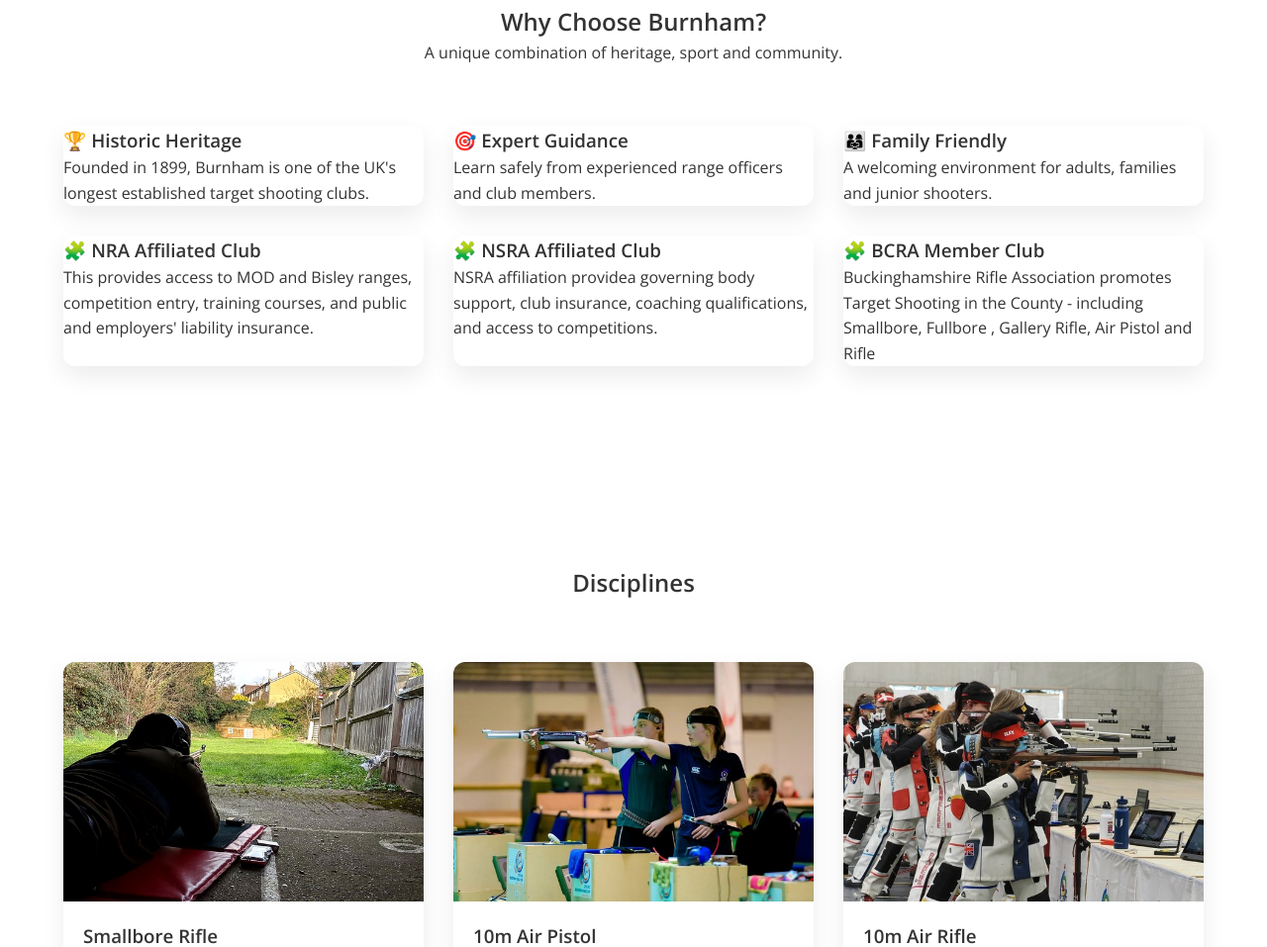
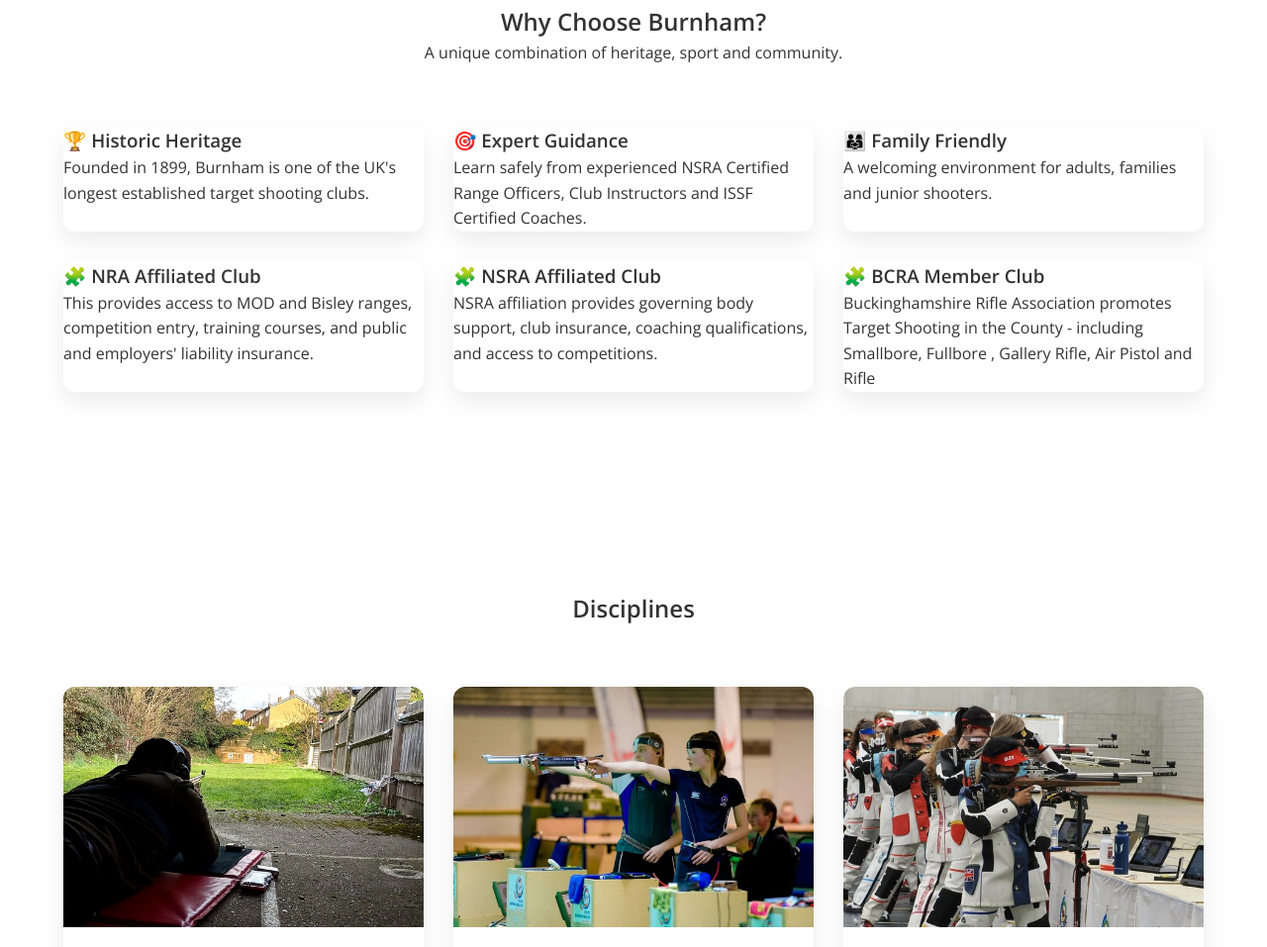
Before and after one commit to suprasgit/BTSC-Web, a website: page index.html in a window 1280 px wide. Shown: the part 1081-2038 px from the top of the page at 99% size. Drawn offline with nearby package versions, Linux system fonts and the light colour scheme; some packages are replaced by stand-ins of ours.

Commit message:
Revise content for historical and club information
Updated text for clarity and detail in various sections.

```diff
--- a/index.html
+++ b/index.html
@@ -156,24 +156,21 @@ void init();
             <div class="card">
                 <h3>🏆 Historic Heritage</h3>
                 <p>
-                    Founded in 1899, Burnham is one of the UK's longest
-                    established target shooting clubs.
+                    Founded in 1899, Burnham is one of the UK's longest established target shooting clubs.
                 </p>
             </div>
 
             <div class="card">
                 <h3>🎯 Expert Guidance</h3>
                 <p>
-                    Learn safely from experienced range officers and club
-                    members.
+                     Learn safely from experienced NSRA Certified Range Officers, Club Instructors and ISSF Certified Coaches.
                 </p>
             </div>
 
             <div class="card">
                 <h3>👨‍👩‍👧 Family Friendly</h3>
                 <p>
-                    A welcoming environment for adults, families and
-                    junior shooters.
+                    A welcoming environment for adults, families and junior shooters.
                 </p>
             </div>
 
@@ -187,7 +184,7 @@ void init();
             <div class="card">
                 <h3>&#x1F9E9; NSRA Affiliated Club</h3>
                 <p>
-                     NSRA affiliation providea governing body support, club insurance, coaching qualifications, and access to competitions.
+                     NSRA affiliation provides governing body support, club insurance, coaching qualifications, and access to competitions.
                 </p>
             </div>
 
@@ -471,7 +468,8 @@ Send Enquiry
 <h3>Burnham Target Shooting Club</h3>
 
 <p>
-Precision • Discipline • Heritage Since 1899
+Precision • Discipline • Heritage
+<br/>Since 1899
 </p>
 
 </div>
```
